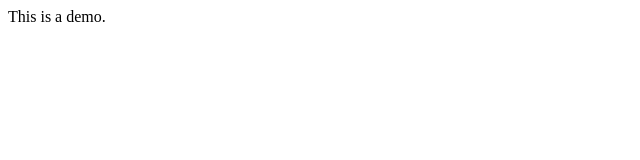
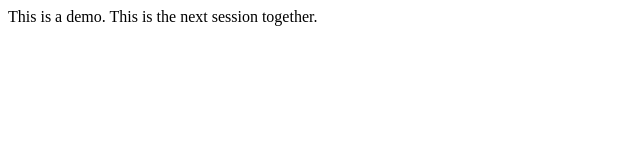
Before and after one commit to zephyrsolutions/demo-repository, a plain HTML site: page index.html in a window 1280 px wide. Shown: the whole page, without its empty margins (0-640 px from the left). Drawn offline with Linux system fonts and the light colour scheme.

Commit message:
added a new line

```diff
--- a/index.html
+++ b/index.html
@@ -7,5 +7,6 @@
 </head>
 <body>
     This is a demo.
+    This is the next session together.
 </body>
 </html>
```
